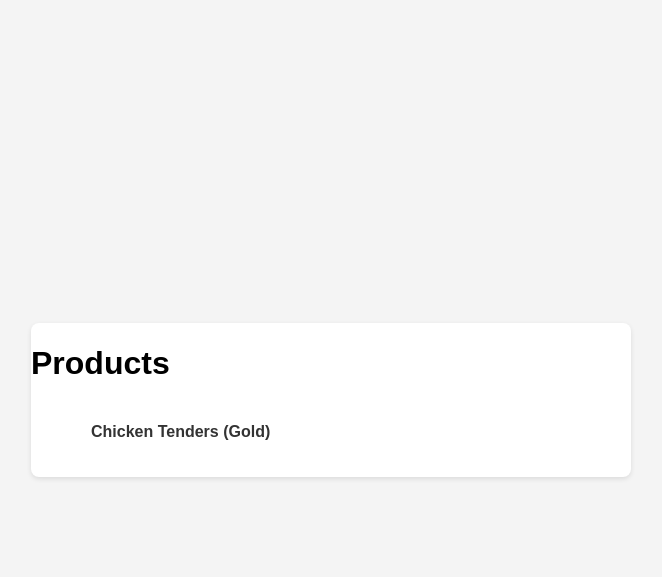
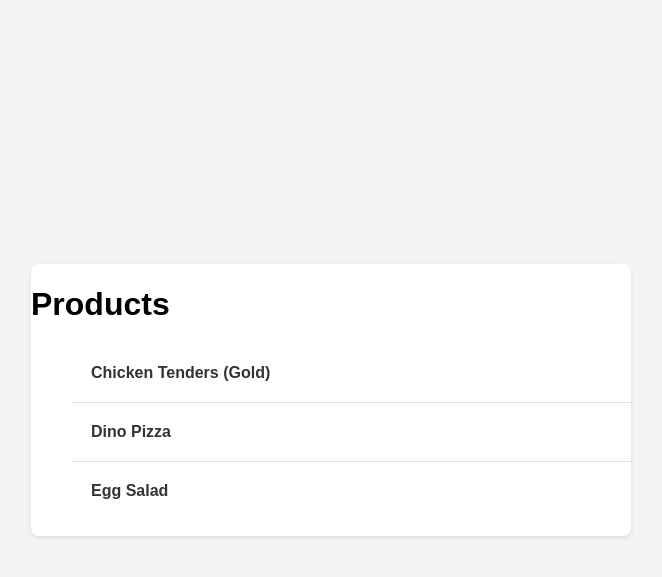
Before and after one commit to OuroborosPi/sa18-at3, a Django app: page /products/ in a window 1280 px wide. Shown: the top 577 px of the page, without its empty margins (309-971 px from the left). Run offline with Django 5.2, Linux system fonts and the light colour scheme; data comes from the database, SQL or seed files in the repository.

Commit message:
Added the two missing products, did this using the Django shell (hate my life)

```diff
--- a/myapp/templates/myapp/index.html
+++ b/myapp/templates/myapp/index.html
@@ -7,7 +7,7 @@
   <ul class="product-list">
     {% for product in products %}
       <li class="product-list-item">
-        <a href="{% url 'show' product.id %}" class="product-link">{{ product.name }}</a>
+        <a href="{% url 'myapp:show' product.id %}" class="product-link">{{ product.name }}</a>
       </li>
     {% endfor %}
   </ul>
--- a/myapp/urls.py
+++ b/myapp/urls.py
@@ -1,5 +1,7 @@
 from django.urls import path
 from . import views
+
+app_name = 'myapp'
 
 urlpatterns = [
     path('', views.index, name='index'),
```
Also changed, not shown: db.sqlite3.
